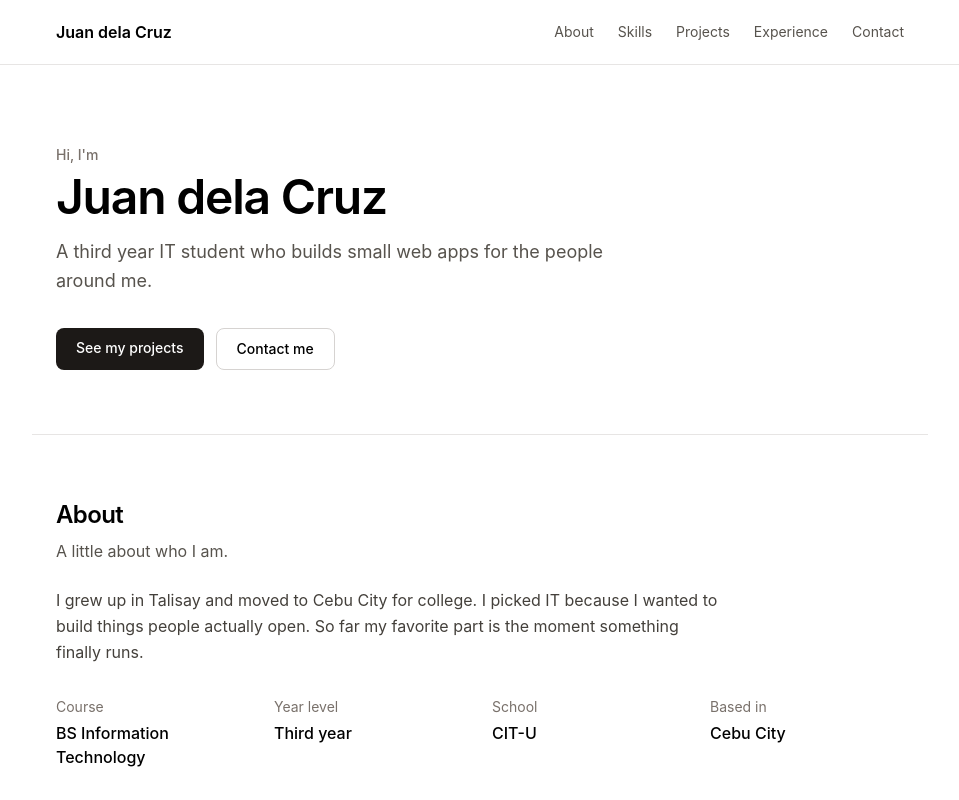
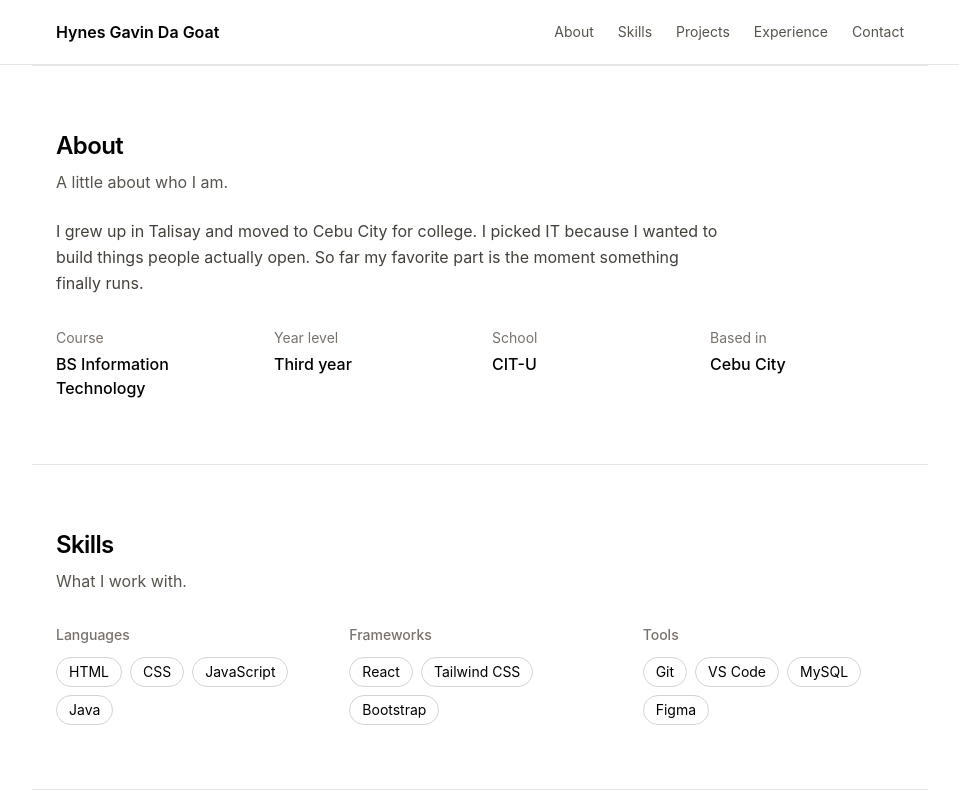
Before and after one commit to SaltySummer/practice, a React (Vite) app: page / in a window 1280 px wide. Shown: the top 800 px of the page, without its empty margins (160-1119 px from the left). Built offline with nearby package versions, Linux system fonts and the light colour scheme.

Commit message:
feat: added Navigation Bar

```diff
--- /dev/null
+++ b/components/NavBar.jsx
@@ -0,0 +1,30 @@
+import Navigation from './Navigation';
+
+function Name({label,name}){
+    return (
+        <>
+            <a href={label} className="font-semibold">{name}</a>
+        </>
+    )
+}
+
+function Navbar(){
+    return (
+        <>
+            <nav className="sticky top-0 z-10 border-b border-stone-200 bg-white">
+                <div className="max-w-4xl mx-auto px-6 h-16 flex items-center justify-between">
+                    <Name label = {"#top"} name = {"Hynes Gavin Da Goat"}/>
+                <div className="flex gap-6 text-sm text-stone-600">
+                    <Navigation href={"about"} label={"About"}/>
+                    <Navigation href={"skills"} label={"Skills"} />
+                    <Navigation href={"projects"} label={"Projects"} />
+                    <Navigation href={"experience"} label={"Experience"} />
+                    <Navigation href={"contact"} label={"Contact"} />
+                </div>
+                </div>
+            </nav>
+        </>
+    )
+}
+
+export default Navbar;
--- /dev/null
+++ b/components/Navigation.jsx
@@ -0,0 +1,9 @@
+function Navigation({href,label}){
+    return (
+        <>
+            <a href={href} className="hover:text-stone-900">{label}</a>
+        </>
+    )
+}
+
+export default Navigation;
--- a/src/App.jsx
+++ b/src/App.jsx
@@ -1,7 +1,6 @@
 import { useState } from 'react'
-import heroImg from './assets/hero.png'
-import reactLogo from './assets/react.svg'
-import viteLogo from './assets/vite.svg'
+
+import Navbar from '../components/NavBar'
 import './index.css'
 
 function App() {
@@ -9,34 +8,10 @@ function App() {
     <>
       <head>
         <title>Portfolio</title>
-      <script src="https://cdn.tailwindcss.com"></script>
       </head>
+
       <body>
-
-      <nav className="sticky top-0 z-10 border-b border-stone-200 bg-white">
-        <div className="max-w-4xl mx-auto px-6 h-16 flex items-center justify-between">
-          <a href="#top" className="font-semibold">Juan dela Cruz</a>
-          <div className="flex gap-6 text-sm text-stone-600">
-            <a href="#about" className="hover:text-stone-900">About</a>
-            <a href="#skills" className="hover:text-stone-900">Skills</a>
-            <a href="#projects" className="hover:text-stone-900">Projects</a>
-            <a href="#experience" className="hover:text-stone-900">Experience</a>
-            <a href="#contact" className="hover:text-stone-900">Contact</a>
-          </div>
-        </div>
-      </nav>
-
-      <header id="top" className="max-w-4xl mx-auto px-6 pt-20 pb-16 scroll-mt-16">
-        <p className="text-sm font-medium text-stone-500">Hi, I'm</p>
-        <h1 className="mt-2 text-5xl font-semibold tracking-tight">Juan dela Cruz</h1>
-        <p className="mt-4 max-w-xl text-lg leading-relaxed text-stone-600">
-          A third year IT student who builds small web apps for the people around me.
-        </p>
-        <div className="mt-8 flex gap-3">
-          <a href="#projects" className="rounded-lg bg-stone-900 px-5 py-2.5 text-sm font-medium text-white hover:bg-stone-700">See my projects</a>
-          <a href="#contact" className="rounded-lg border border-stone-300 px-5 py-2.5 text-sm font-medium hover:bg-stone-50">Contact me</a>
-        </div>
-      </header>
+        <Navbar />
 
         <main>
 
```
Lines whose indentation alone changed are shown as unchanged.
